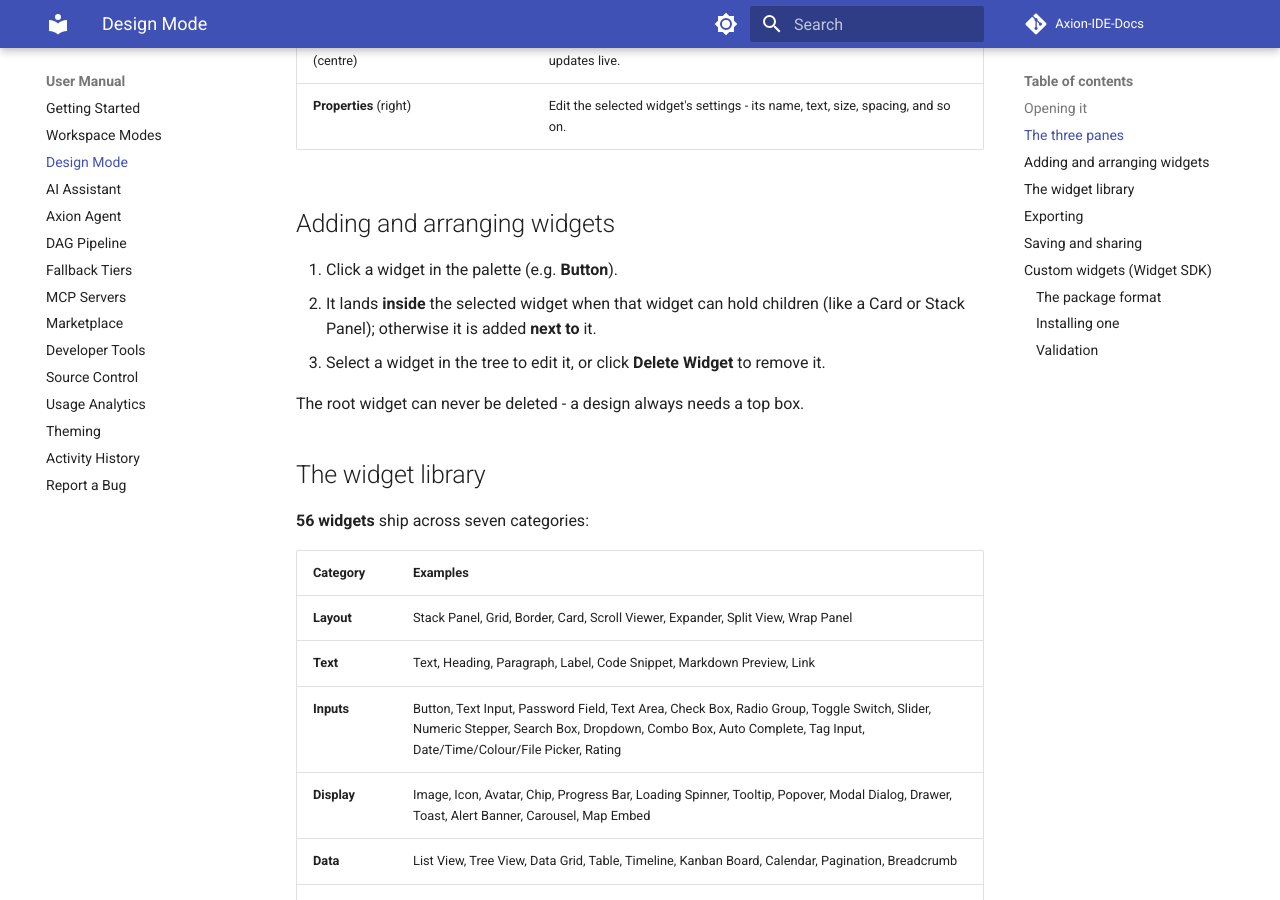
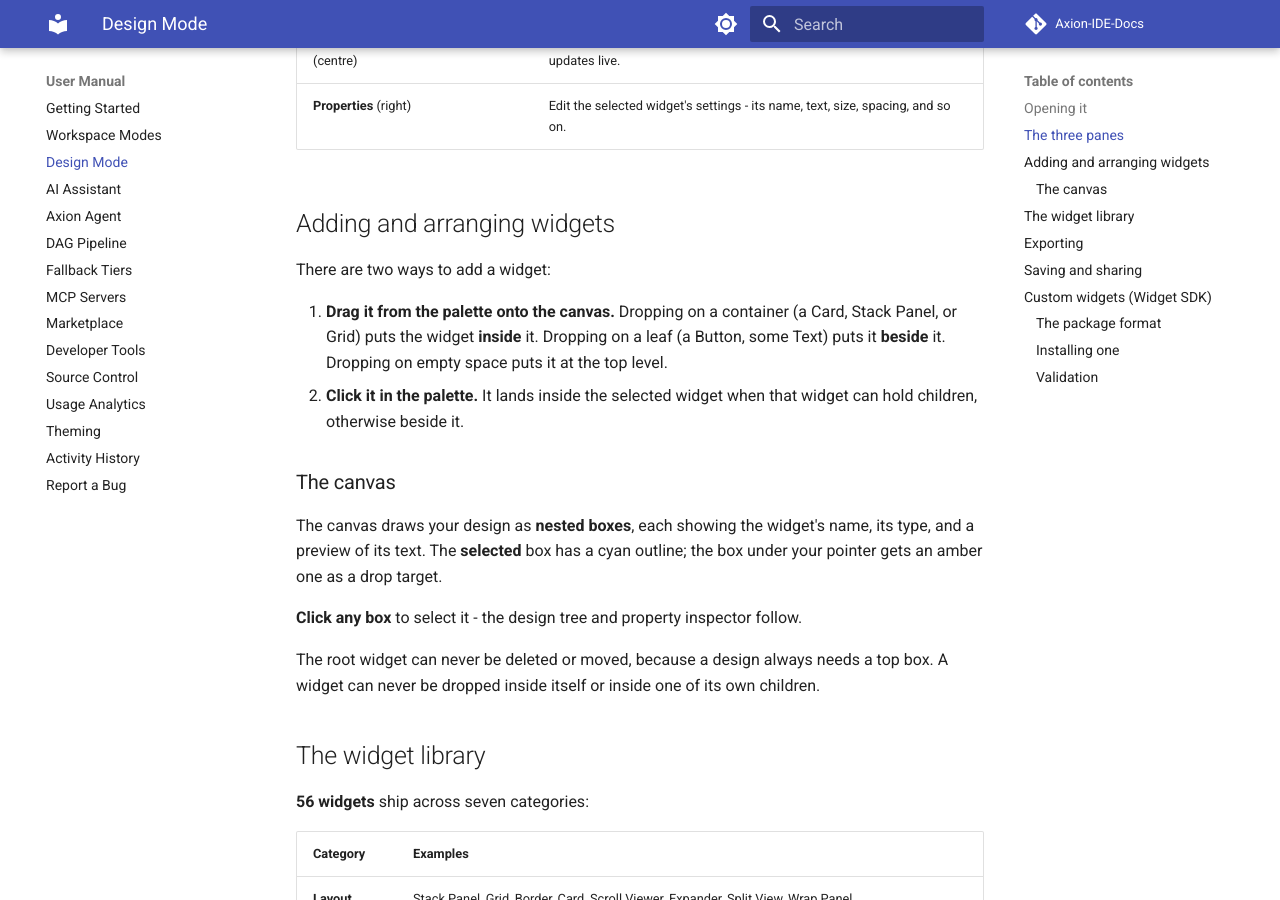
Before and after one commit to blivodev/Axion-IDE-Docs, an MkDocs documentation site: the page built from docs/manual/design-mode.md, in a window 1280 px wide and 900 px high, scrolled down 611 px. Built offline with MkDocs 1.6.1 and Material for MkDocs 9.7.7, drawn with Linux system fonts in a browser that asks for light colours; comment, search, counter and statistics services are not loaded.

Commit message:
docs: Design Mode drag-and-drop canvas shipped - all five spec phases complete
design-mode.md: the 'Adding and arranging widgets' section now documents both ways to add a widget (drag from the palette, or click), the drop rules (inside containers, beside leaves, top level on empty space), and the canvas behaviour (nested boxes, cyan selection outline, amber drop target, click to select). design-mode-spec.md: the execution phases now record that all five have shipped, with the version each landed in.

```diff
--- a/docs/manual/design-mode.md
+++ b/docs/manual/design-mode.md
@@ -19,13 +19,24 @@ ASSISTANT → DEVELOPER → DESIGN). The mode is remembered per workspace.
 
 ## Adding and arranging widgets
 
-1. Click a widget in the palette (e.g. **Button**).
-2. It lands **inside** the selected widget when that widget can hold children (like a
-   Card or Stack Panel); otherwise it is added **next to** it.
-3. Select a widget in the tree to edit it, or click **Delete Widget** to remove it.
+There are two ways to add a widget:
 
-The root widget can never be deleted - a design always needs a top box.
+1. **Drag it from the palette onto the canvas.** Dropping on a container (a Card, Stack
+   Panel, or Grid) puts the widget **inside** it. Dropping on a leaf (a Button, some Text)
+   puts it **beside** it. Dropping on empty space puts it at the top level.
+2. **Click it in the palette.** It lands inside the selected widget when that widget can
+   hold children, otherwise beside it.
 
+### The canvas
+
+The canvas draws your design as **nested boxes**, each showing the widget's name, its
+type, and a preview of its text. The **selected** box has a cyan outline; the box under
+your pointer gets an amber one as a drop target.
+
+**Click any box** to select it - the design tree and property inspector follow.
+
+The root widget can never be deleted or moved, because a design always needs a top box.
+A widget can never be dropped inside itself or inside one of its own children.
 ## The widget library
 
 **56 widgets** ship across seven categories:
```
Also changed, not shown: docs/dev/design-mode-spec.md (+6 -5 lines).
